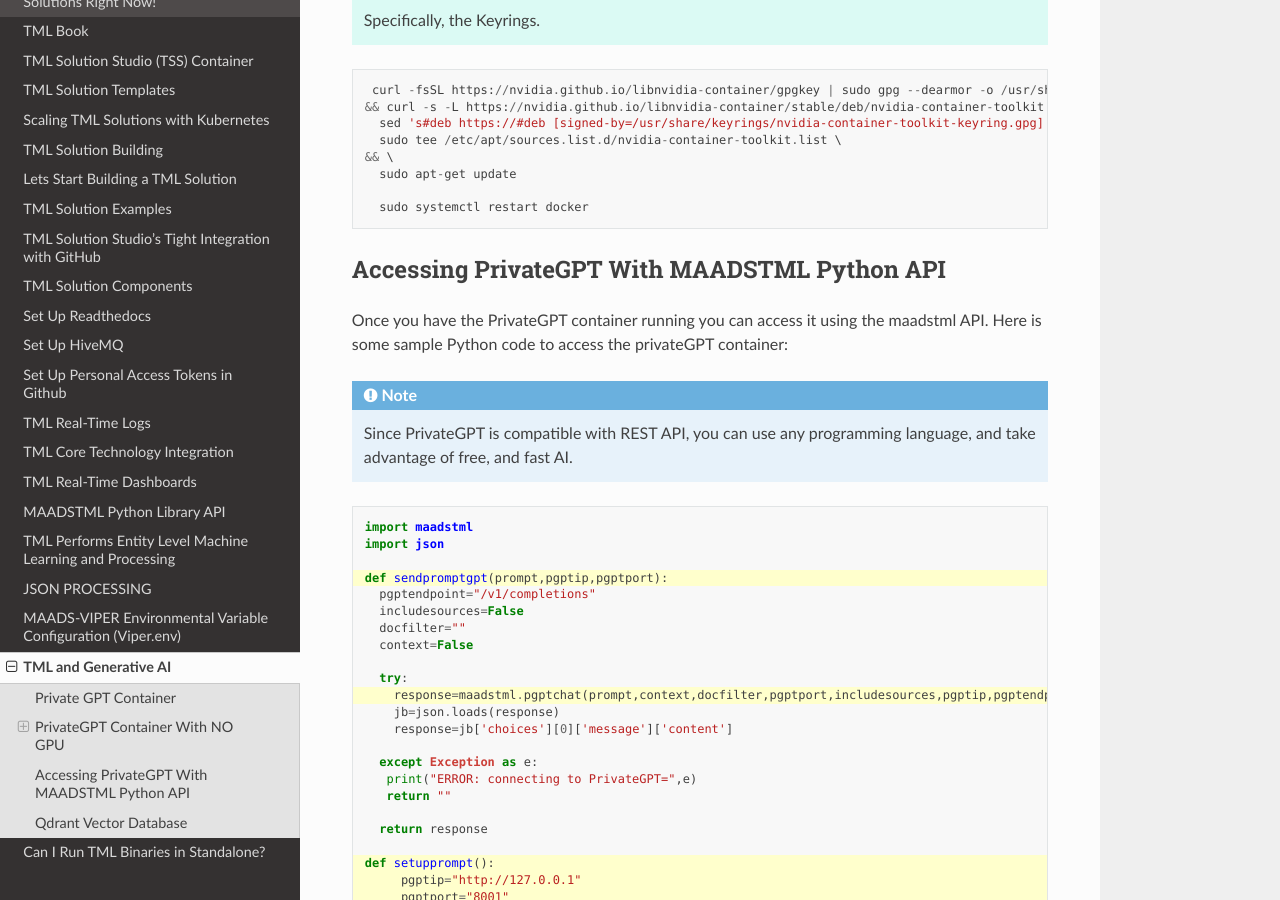
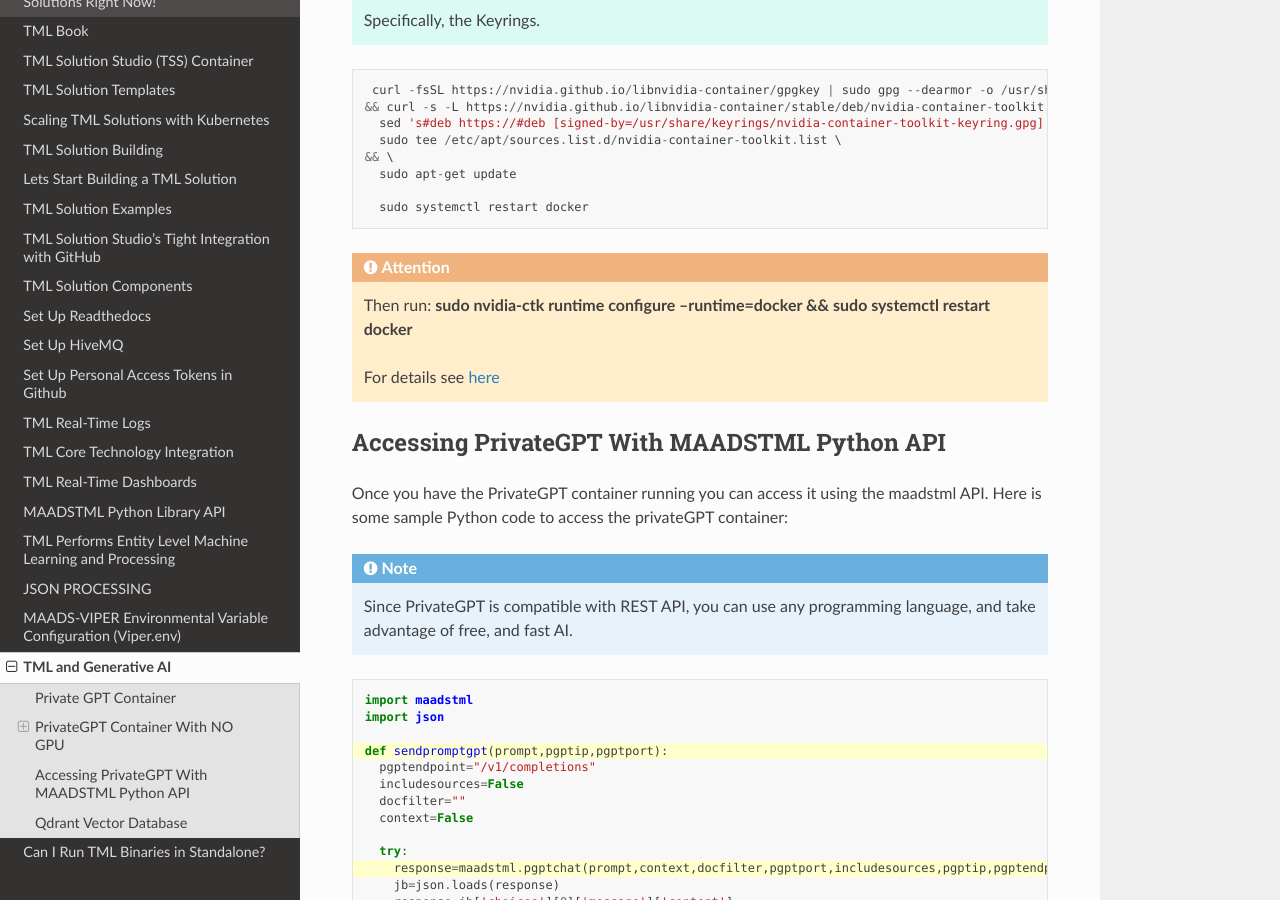
Before and after one commit to smaurice101/readthedocs, a Sphinx documentation site: the page built from docs/source/genai.rst, in a window 1280 px wide and 900 px high, scrolled down 2810 px. Built offline with Sphinx 7.4.7 and the Read the Docs theme 3.1.0, drawn with Linux system fonts in a browser that asks for light colours.

Commit message:
Update genai.rst

```diff
--- a/docs/source/genai.rst
+++ b/docs/source/genai.rst
@@ -120,6 +120,11 @@
 
     sudo systemctl restart docker
 
+.. attention::
+
+   Then run: **sudo nvidia-ctk runtime configure --runtime=docker && sudo systemctl restart docker**
+
+   For details see `here <https://minikube.sigs.k8s.io/docs/tutorials/nvidia/#why-does-minikube-not-support-nvidia-gpus-on-windows>`_
 
 Accessing PrivateGPT With MAADSTML Python API
 -----------------
```
